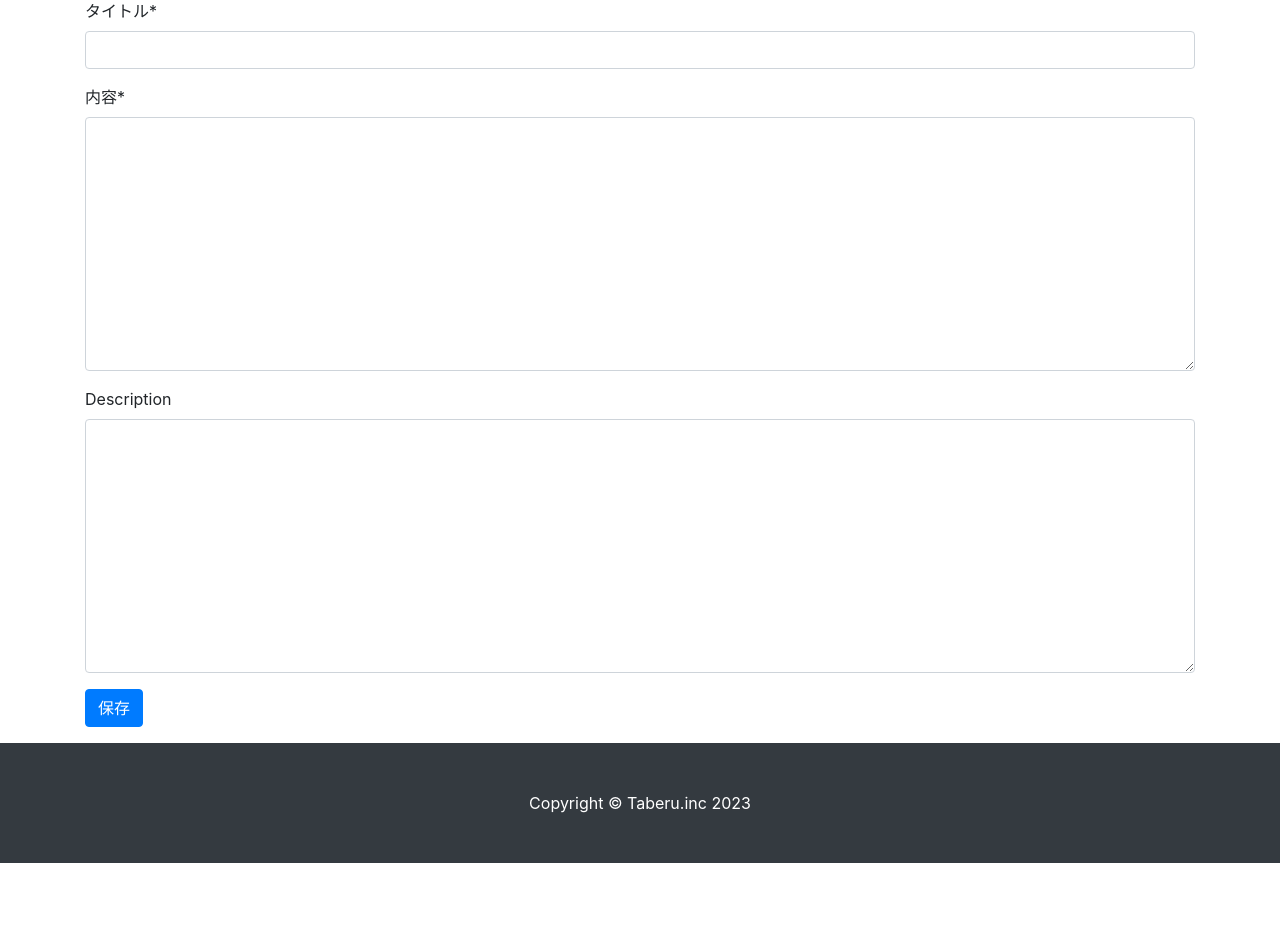
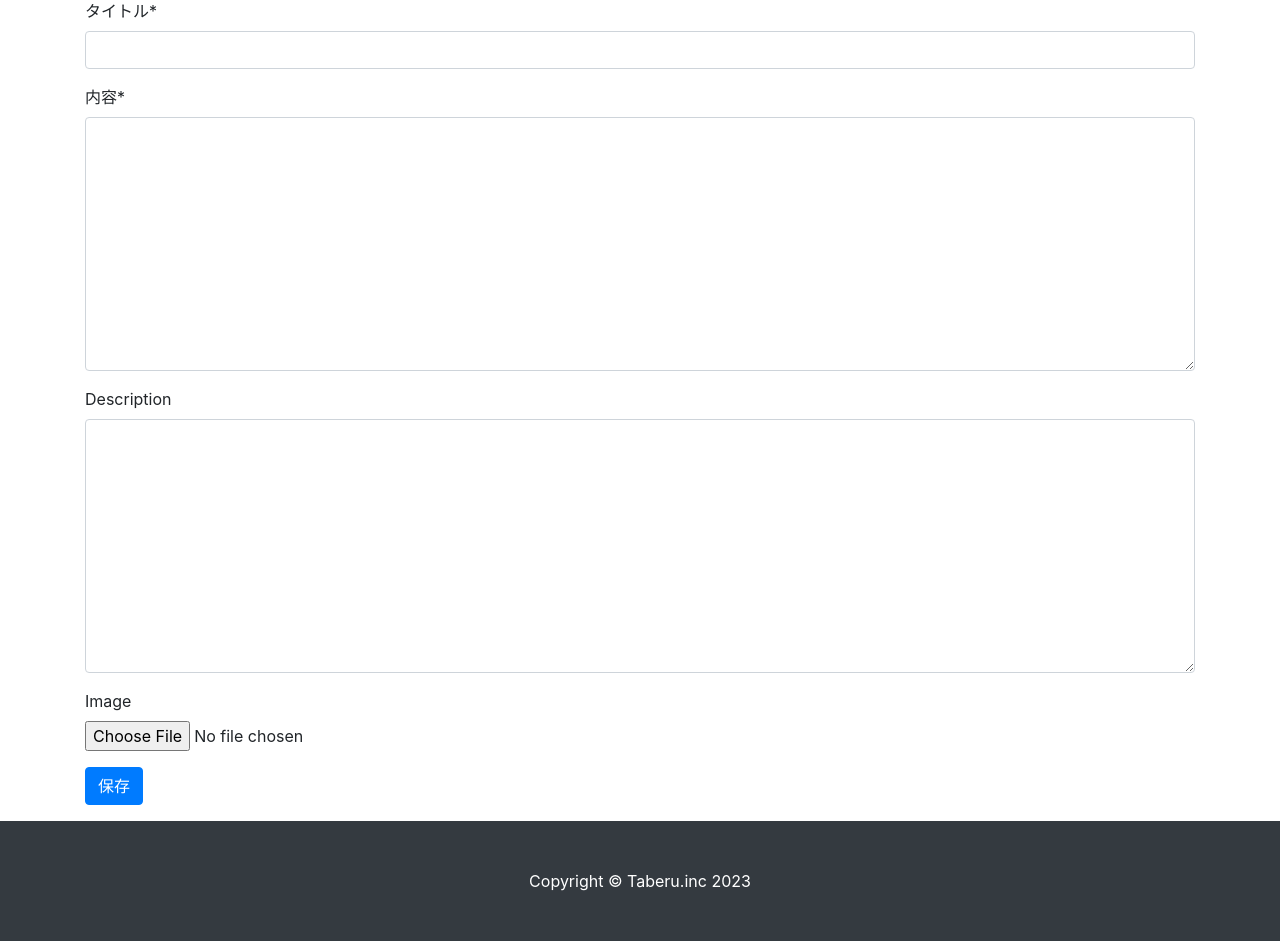
Before and after one commit to shundev23/Taberu, a Django app: page /taberu/create in a window 1280 px wide. Shown: the part 57-998 px from the top of the page. Before the commit the page ends 920 px from the top, so only its background shows below. Run offline with Django 4.2, Linux system fonts and the light colour scheme; some libraries are stand-ins or nearby versions.

Commit message:
画像投稿機能の追加
画像投稿機能の追加

```diff
--- a/Taberu/models.py
+++ b/Taberu/models.py
@@ -1,4 +1,6 @@
 from django.db import models
+from imagekit.models import ImageSpecField
+from imagekit.processors import ResizeToFill
 
 # Create your models here.
 
@@ -7,6 +9,16 @@ class Taberu(models.Model):
     content = models.TextField(verbose_name="内容")
 
     description = models.TextField(blank=True, default="")
+
+    image = models.ImageField(upload_to="images/uploaded/", default=None, null=True, blank=True)
+
+    detail_main = ImageSpecField(
+        source="image",
+        processors=[ResizeToFill(640, 480)],
+        format="jpeg",
+        options={"quality": 80}
+    )
+
 
     created = models.DateTimeField(auto_now_add=True)
     modified = models.DateTimeField(auto_now=True)
--- a/Taberu/templates/Taberu/taberu_detail.html
+++ b/Taberu/templates/Taberu/taberu_detail.html
@@ -9,7 +9,11 @@
             <h1>{{ taberu.title }}</h1>
         </div>
         <div class="col-lg-7">
-            <img src="{% static 'images/pokidon.jpg' %}" width="640" class="img-fluid rounded border">
+            {% if taberu.image %}
+                <img src="{{ taberu.image.url }}" width="640" class="img-fluid rounded border">
+            {% else %}
+                <img src="{% static 'images/main_image.jpg' %}" width="640" class="img-fluid rounded border">
+            {% endif %}
         </div>
         <div class="col-lg-5">
             <h3>作り方</h3>
--- a/Taberu/templates/Taberu/taberu_form.html
+++ b/Taberu/templates/Taberu/taberu_form.html
@@ -1,12 +1,10 @@
 {% extends "base.html" %}
-{% load crispy_forms_tags %}<!-- この行を追加 -->
+{% load crispy_forms_tags %}
 
 {% block body %}
 
-    <form method="post">
+    <form method="post" enctype="multipart/form-data">
         {% csrf_token %}
-
-        <!-- ▼ 編集部分 -->
         {{ form|crispy }}
 
         <button class="btn btn-primary" type="submit">保存</button>
--- a/Taberu/views.py
+++ b/Taberu/views.py
@@ -14,7 +14,7 @@ class TaberuListView(ListView):
 
 class TaberuCreateView(CreateView):
     model = Taberu
-    fields = ["title","content","description"]
+    fields = ["title","content","description","image",]
     success_url = reverse_lazy("taberu:index")
 
     def form_valid(self, form):
@@ -34,7 +34,7 @@ class TaberuDetailView(DetailView):
 
 class TaberuUpdateView(UpdateView):
     model = Taberu
-    fields = ["title","content","description"]
+    fields = ["title","content","description","image",]
 
     def get_success_url(self):
         pk = self.kwargs.get("pk")
--- a/config/settings.py
+++ b/config/settings.py
@@ -41,6 +41,7 @@ INSTALLED_APPS = [
     'Taberu',
 
     'crispy_forms',
+    'imagekit',
     'crispy_bootstrap4',
 ]
 
@@ -133,4 +134,7 @@ STATICFILES_DIRS = [
     BASE_DIR / Path("assets")
 ]
 
+MEDIA_ROOT = BASE_DIR / Path('media')
+MEDIA_URL = '/media/'
+
 CRISPY_TEMPLATE_PACK = 'bootstrap4'
--- a/config/urls.py
+++ b/config/urls.py
@@ -1,5 +1,7 @@
 from django.contrib import admin
 from django.urls import path, include
+from django.conf import settings
+from django.conf.urls.static import static
 
 from lib.views import IndexTemplateView
 
@@ -9,4 +11,4 @@ urlpatterns = [
     path('taberu/', include("Taberu.urls")),
 
     path('', IndexTemplateView.as_view(), name="index"),
-]
+]+ static(settings.MEDIA_URL, document_root=settings.MEDIA_ROOT)
```
Also changed, not shown: Taberu/templates/Taberu/taberu_list.html (+10 -1 lines), Taberu/migrations/0003_taberu_image.py (added), 2 other files.
